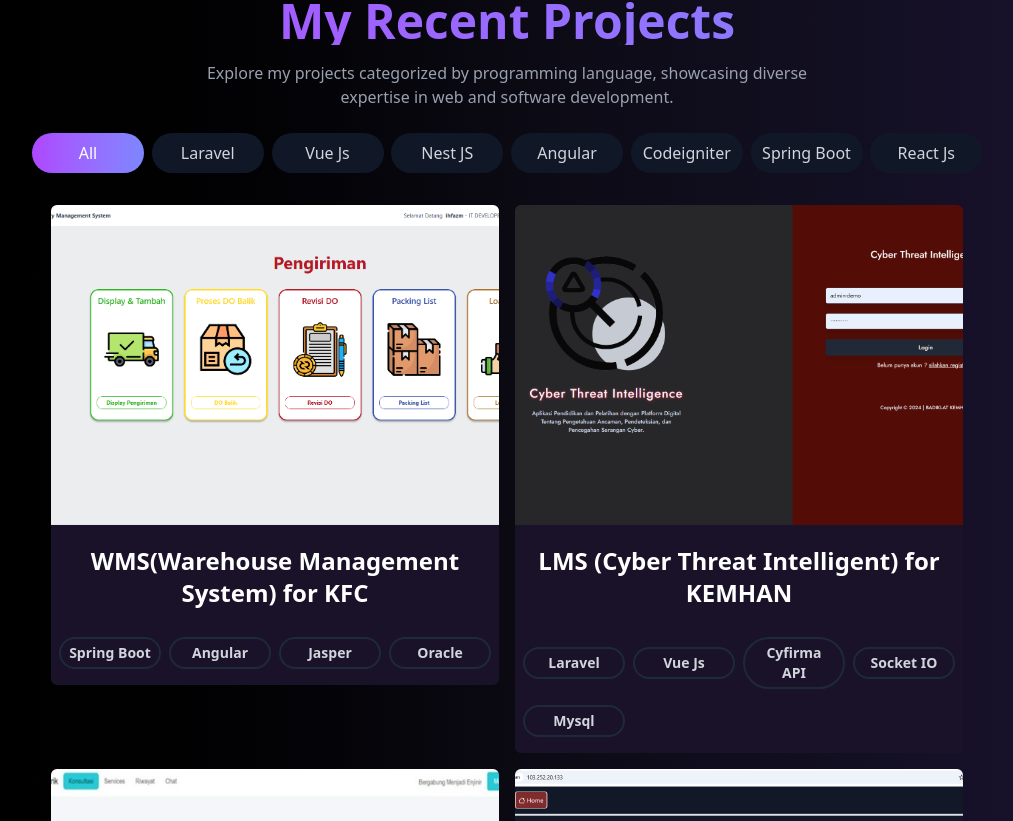
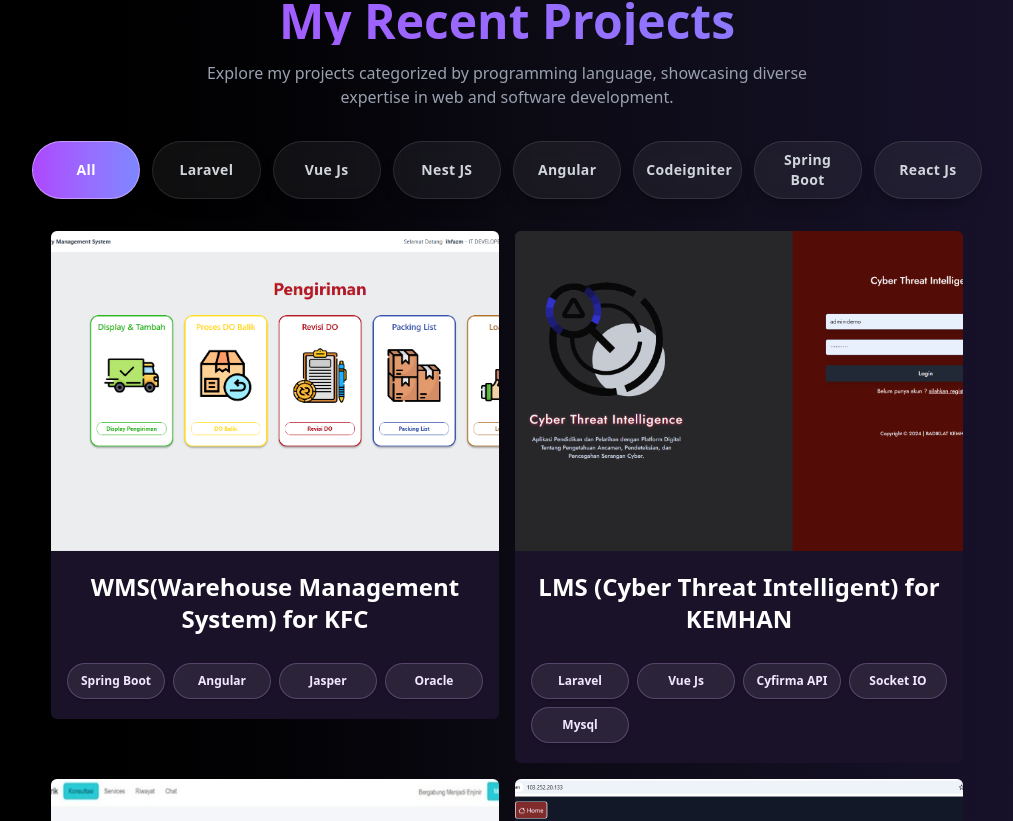
Before and after one commit to Ihpaz/web-portofolio-react-redux-query-tailwind, a React (Vite) app: page /#profile in a window 1280 px wide. Shown: the part 1759-2580 px from the top of the page, without its empty margins (133-1146 px from the left). Built offline with nearby package versions, Linux system fonts and the light colour scheme; no server answers.

Commit message:
Style resume skill badges and filter chips

```diff
--- a/src/components/CardResumeComponent.tsx
+++ b/src/components/CardResumeComponent.tsx
@@ -29,10 +29,10 @@
             <h3 className=" text-2xl font-semibold p-4 text-white">
                 {resume.data.title}
             </h3>
-            <div className="text-gray-300 w-full  grid grid-cols-3 md:grid-cols-4  gap-2 p-2 items-center ">
+            <div className="w-full grid grid-cols-2 sm:grid-cols-3 md:grid-cols-4 gap-2 px-4 pb-5 pt-2 items-center">
                 {
                     resume.data.skills.map((skill, index) => (
-                        <span key={index} className="mb-2 px-2 py-1 text-sm font-bold border-2  border-gray-800 text-gray-300 rounded-4xl hover:bg-main">{skill}</span>
+                        <span key={index} className="inline-flex min-h-9 items-center justify-center rounded-full border border-purple-300/25 bg-white/[0.08] px-3 py-1.5 text-center text-xs font-semibold text-purple-100 shadow-sm shadow-black/20 backdrop-blur-sm transition-all duration-300 hover:-translate-y-0.5 hover:border-purple-300/70 hover:bg-main hover:text-white hover:shadow-lg hover:shadow-purple-500/20">{skill}</span>
                     ))
 
                 }
--- a/src/components/ResumesComponents.tsx
+++ b/src/components/ResumesComponents.tsx
@@ -1,5 +1,5 @@
-import React, { useState,useMemo } from "react";
-import Resumes,{categories} from "../data/Resumes";
+import React, { useMemo, useState } from "react";
+import Resumes, { categories } from "../data/Resumes";
 import CardResumeComponent from "./CardResumeComponent";
 import { motion, AnimatePresence } from "framer-motion";
 
@@ -23,15 +23,15 @@
         diverse expertise in web and software development.
       </p>
 
-      <div className=" justify-center mt-6 space-x-4 grid grid-cols-2 md:grid-cols-8 gap-2 md:w-[950px] mx-auto">
+      <div className="mt-8 grid grid-cols-2 gap-3 sm:grid-cols-3 md:grid-cols-4 lg:grid-cols-8 md:w-[950px] mx-auto">
         {categories.map((category) => (
           <button
             key={category}
             onClick={() => setSelectedCategory(category)}
-            className={` w-28 cursor-pointer px-2 py-2 rounded-full transition-all text-wrap mx-auto ${
+            className={`w-full min-h-11 cursor-pointer rounded-full border px-3 py-2 text-sm font-semibold tracking-wide shadow-lg shadow-black/20 backdrop-blur-sm transition-all duration-300 hover:-translate-y-0.5 hover:border-purple-300/80 hover:shadow-purple-500/20 ${
               selectedCategory === category
-                ? "bg-main text-white"
-                : " bg-gray-900 text-gray-300"
+                ? "bg-main border-purple-300/70 text-white"
+                : "border-white/10 bg-white/[0.06] text-gray-300 hover:bg-white/[0.12] hover:text-white"
             }`}
           >
             {category}
```
